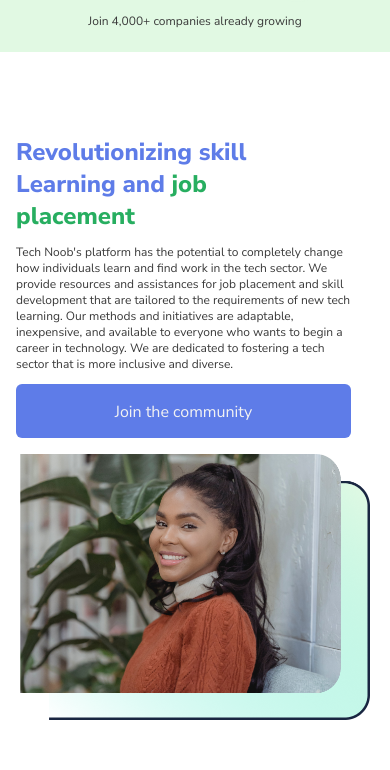
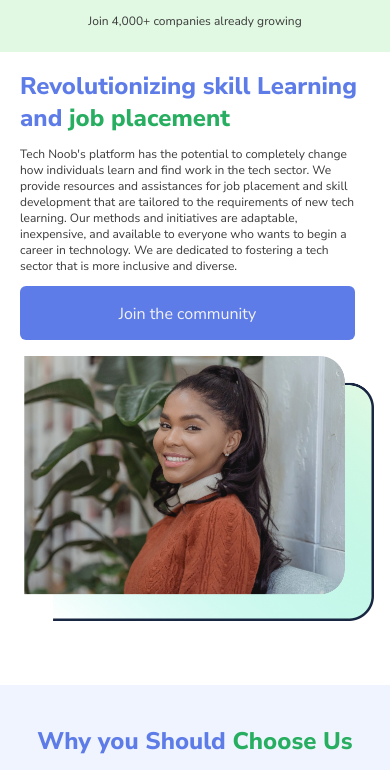
Before and after one commit to oluwatobiiloba/Technoob-Homebase, a React (Create React App) app in the folder Client/: page / in a window 390 px wide. Shown: the part 556-1326 px from the top of the page. Built offline with nearby package versions, Linux system fonts and the light colour scheme; no server answers.

Commit message:
adjustment to the design

```diff
--- a/Client/src/components/NavBar.jsx
+++ b/Client/src/components/NavBar.jsx
@@ -28,7 +28,7 @@ const NavBar = () => {
 
                         <li key={i} className={`text-lg hover:text-[#27AE60]`}>
 
-                            <Link className={`${active === nav.title ? 'text-[#27AE60]' : ''}`} to={`/${nav.link}`}  onClick={handleClick}>{nav.title}</Link>
+                            <Link className={`${'text-[#27AE60]'}`} to={`/${nav.link}`}  onClick={handleClick}>{nav.title}</Link>
                         </li>
 
                     ))}
@@ -47,7 +47,7 @@ const NavBar = () => {
 
                                 <li key={i} className={`text-lg hover:text-[#27AE60]`}>
 
-                                <Link className={`sidebar ${active === nav.title ? 'text-[#27AE60]' : ''}`}  to={`/${nav.link}`}  onClick={()=> setToggle((prev) => !prev)}>{nav.title}</Link>
+                                <Link className={`sidebar ${'text-[#27AE60]'}`}  to={`/${nav.link}`}  onClick={()=> setToggle((prev) => !prev)}>{nav.title}</Link>
                             </li>
 
                         ))}
--- a/Client/src/pages/LandingPage/Home/home-items/Page2.jsx
+++ b/Client/src/pages/LandingPage/Home/home-items/Page2.jsx
@@ -4,13 +4,13 @@ import Button from '../../../../utility/button';
 
 const Page2 = () => {
   return (
-    <section className='w-screen h-screen flex flex-col justify-center items-center px-5 sm:px-20 sm:flex-row sm:mt-[4rem]'>
+    <section className='w-screen md:h-screen flex flex-col justify-start items-center px-5 sm:px-20 md:flex-row flex-wrap sm:my-[4rem] my-16 '>
         <div className=' sm:flex-1 mb-4 mr-4'>
             <div className='flex flex-col '>
-            <h1 className='text-2xl font-bold w-[288px] text-[#5E7CE8] sm:text-[55px] sm:font-[900] sm:w-[750px] sm:leading-[70px] mb-3 '>
+            <h1 className='text-2xl font-bold  min-w-[288px] text-[#5E7CE8] md:text-[55px] sm:font-[900] lg:w-[750px] sm:leading-[70px] mb-3 '>
                  Revolutionizing skill Learning and <span className='text-[#27AE60]'> job placement</span>
             </h1>
-            <p className='text-xs w-[342px] md:w-[691px] md:text-xl mb-3 sm:mb-5'>
+            <p className='text-xs w-[342px] sm:w-[691px] sm:text-xl mb-3 sm:mb-5'>
             Tech Noob's platform has the potential to completely change how individuals learn and find work in the tech sector. We provide resources and assistances for job placement and skill development that are tailored to the requirements of new tech learning. Our methods and initiatives are adaptable, inexpensive, and available to everyone who wants to begin a career in technology. We are dedicated to fostering a tech sector that is more inclusive and diverse.
             </p>
 
@@ -18,7 +18,7 @@ const Page2 = () => {
 
             </div>
         </div>
-        <div className=' sm:flex-1'>
+        <div className=' flex-1'>
             <img src={image2} alt="pg2-img"  className='' />
         </div>
     </section>
```
